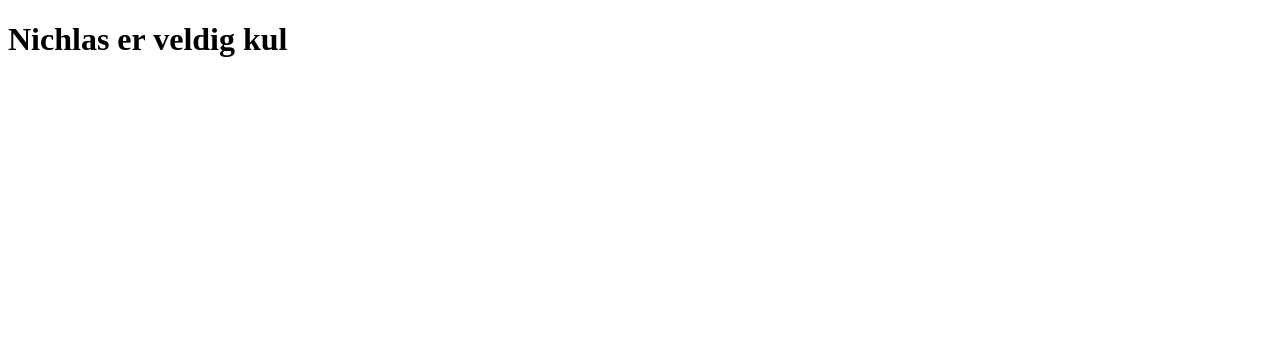
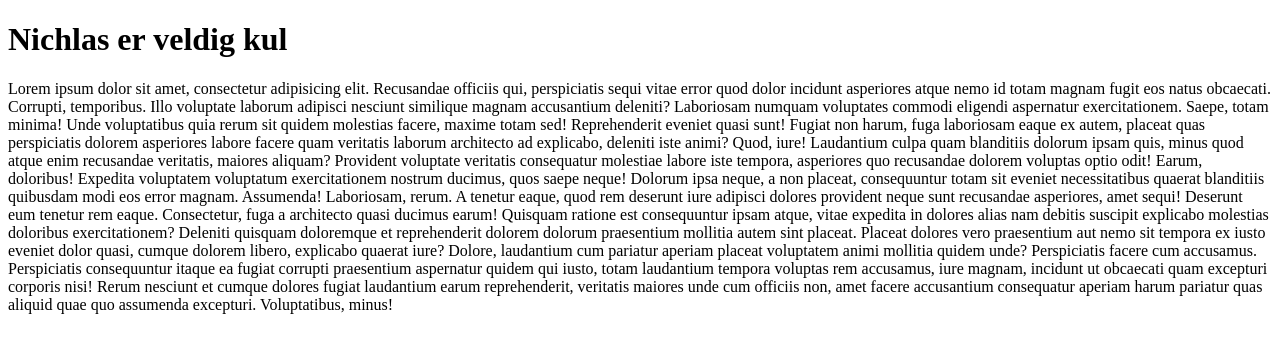
Before and after one commit to NichLD/Copilot-Testing, a plain HTML site: page index.html in a window 1280 px wide. Drawn offline with Linux system fonts and the light colour scheme.

Commit message:
Added filler text

```diff
--- a/index.html
+++ b/index.html
@@ -7,5 +7,15 @@
 </head>
 <body>
     <h1>Nichlas er veldig kul</h1>
+    <p>Lorem ipsum dolor sit amet, consectetur adipisicing elit. Recusandae officiis qui, perspiciatis sequi vitae error quod dolor incidunt asperiores atque nemo id totam magnam fugit eos natus obcaecati. Corrupti, temporibus.
+    Illo voluptate laborum adipisci nesciunt similique magnam accusantium deleniti? Laboriosam numquam voluptates commodi eligendi aspernatur exercitationem. Saepe, totam minima! Unde voluptatibus quia rerum sit quidem molestias facere, maxime totam sed!
+    Reprehenderit eveniet quasi sunt! Fugiat non harum, fuga laboriosam eaque ex autem, placeat quas perspiciatis dolorem asperiores labore facere quam veritatis laborum architecto ad explicabo, deleniti iste animi? Quod, iure!
+    Laudantium culpa quam blanditiis dolorum ipsam quis, minus quod atque enim recusandae veritatis, maiores aliquam? Provident voluptate veritatis consequatur molestiae labore iste tempora, asperiores quo recusandae dolorem voluptas optio odit!
+    Earum, doloribus! Expedita voluptatem voluptatum exercitationem nostrum ducimus, quos saepe neque! Dolorum ipsa neque, a non placeat, consequuntur totam sit eveniet necessitatibus quaerat blanditiis quibusdam modi eos error magnam. Assumenda!
+    Laboriosam, rerum. A tenetur eaque, quod rem deserunt iure adipisci dolores provident neque sunt recusandae asperiores, amet sequi! Deserunt eum tenetur rem eaque. Consectetur, fuga a architecto quasi ducimus earum!
+    Quisquam ratione est consequuntur ipsam atque, vitae expedita in dolores alias nam debitis suscipit explicabo molestias doloribus exercitationem? Deleniti quisquam doloremque et reprehenderit dolorem dolorum praesentium mollitia autem sint placeat.
+    Placeat dolores vero praesentium aut nemo sit tempora ex iusto eveniet dolor quasi, cumque dolorem libero, explicabo quaerat iure? Dolore, laudantium cum pariatur aperiam placeat voluptatem animi mollitia quidem unde?
+    Perspiciatis facere cum accusamus. Perspiciatis consequuntur itaque ea fugiat corrupti praesentium aspernatur quidem qui iusto, totam laudantium tempora voluptas rem accusamus, iure magnam, incidunt ut obcaecati quam excepturi corporis nisi!
+    Rerum nesciunt et cumque dolores fugiat laudantium earum reprehenderit, veritatis maiores unde cum officiis non, amet facere accusantium consequatur aperiam harum pariatur quas aliquid quae quo assumenda excepturi. Voluptatibus, minus!</p>
 </body>
 </html>
```
